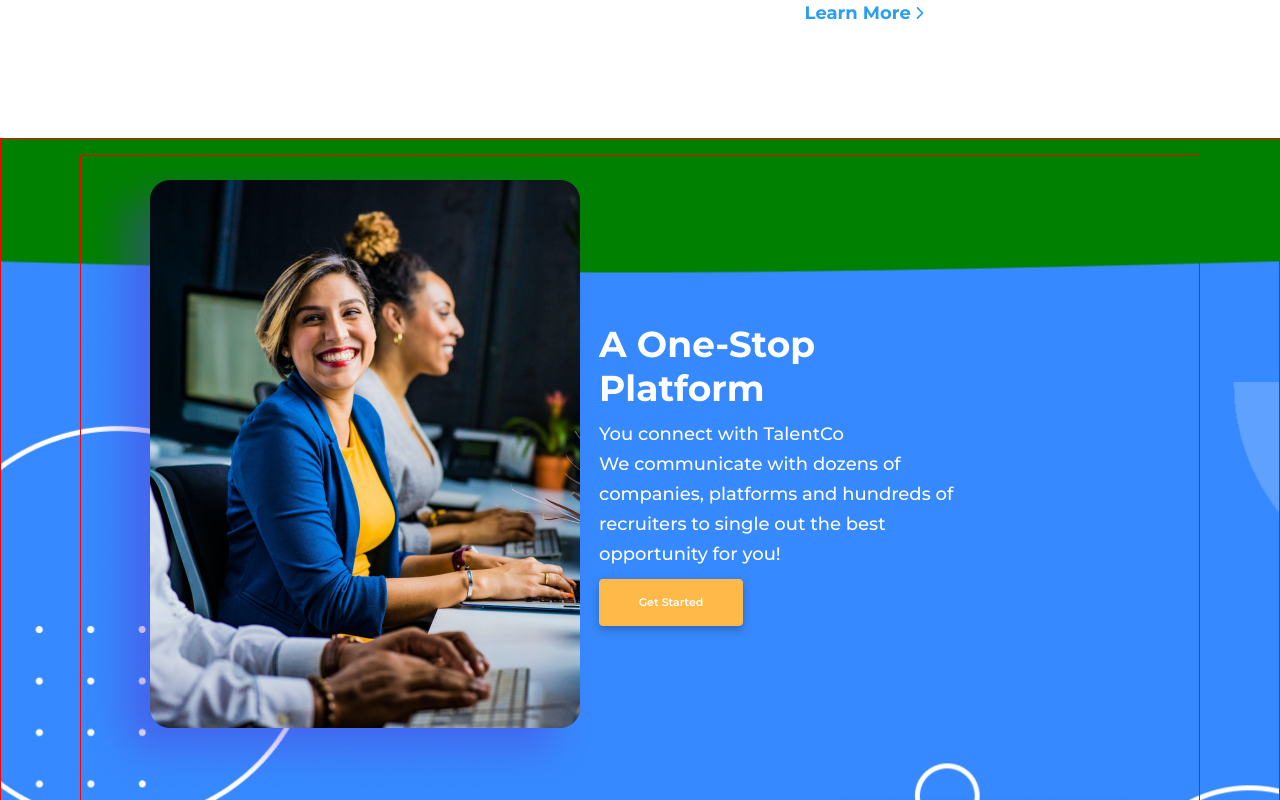
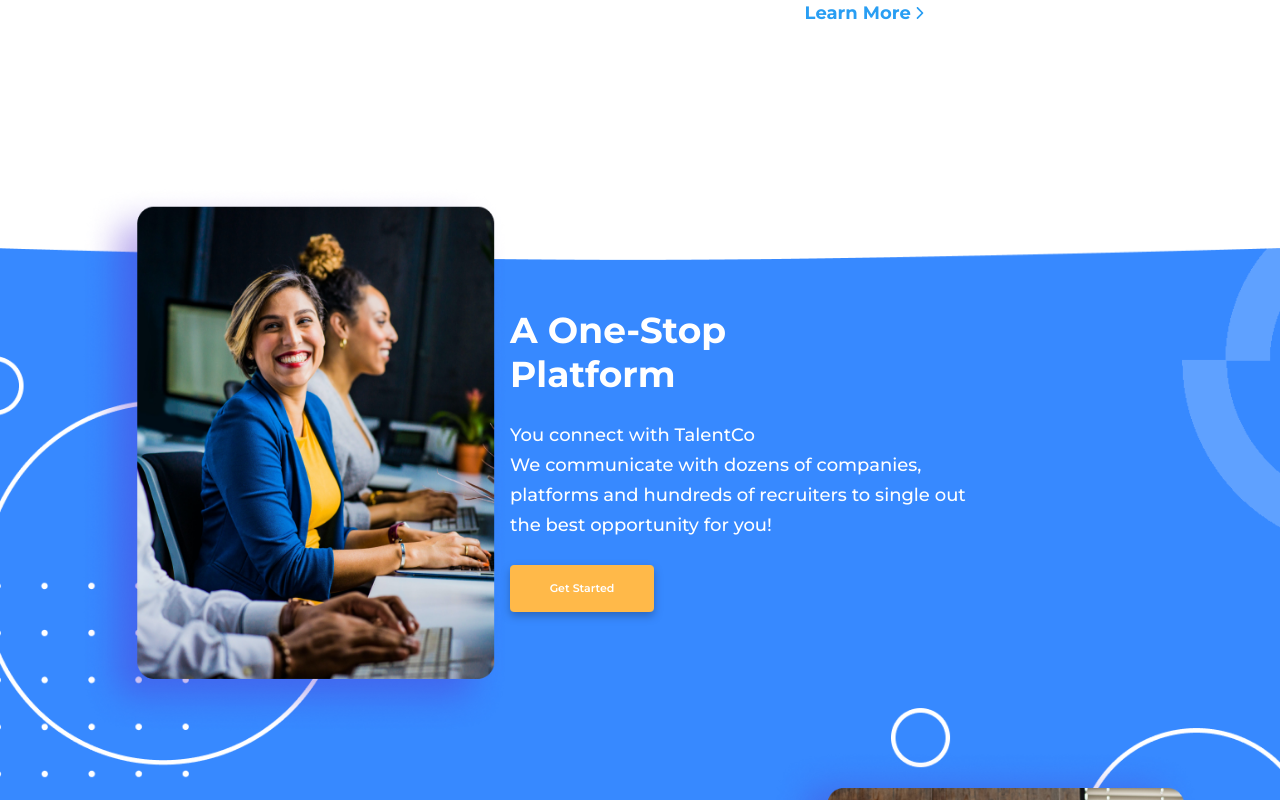
Before and after one commit to Alexkings47/talentco-landing, a React (Create React App) app: page / in a window 1280 px wide. Shown: the part 1560-2360 px from the top of the page. Built offline with nearby package versions, Linux system fonts and the light colour scheme.

Commit message:
responsiveness

```diff
--- a/src/components/sections/Features.js
+++ b/src/components/sections/Features.js
@@ -50,18 +50,16 @@ export default Features;
 const StyledSection = styled.section`
   background: url(${background}) no-repeat center/ cover;
   position: relative;
-  background-color: green;
   color: white;
-  padding: 1rem 0;
+  padding: 3rem 0 0 0;
   margin-top: 3rem;
-  border: 1px solid red;
 
   .item-box {
     display: flex;
     flex-direction: column;
     max-width: 70rem;
     margin: 0 auto;
-    border: 1px solid red;
+
   }
   .item1,
   .item2 {
@@ -76,7 +74,8 @@ const StyledSection = styled.section`
   }
   .item2 {
     align-self: flex-end;
-    /* margin-top: 2rem; */
+    margin-bottom: -3rem;
+    margin-top: 1rem;
   }
   h3 {
     color: white;
@@ -84,13 +83,14 @@ const StyledSection = styled.section`
     font-size: 36px;
     line-height: 44px;
   }
-  .feature-img2 {
+  .feature-img {
     width: 430px;
     height: 548px;
   }
   .feature-img2 {
     width: 430px;
     height: 548px;
+
   }
   .featured-text,
   .featured-text2 {
@@ -105,20 +105,46 @@ const StyledSection = styled.section`
   }
 
   @media (max-width: 1000px) {
+    .item-box > * {
+      max-width: 90%;
+    }
+    .featured-text,
+    .featured-text2 {
+      max-width: 50%;
+      min-height: 23rem;
+    }
+    .featured-text2 {
+      min-height: 25rem;
+    }
   }
-
-  @media (max-width: 800px) {
-    .item-box {
-      max-width: 95%;
-    }
+  @media (max-width: 850px) {
     .item-box > * {
       align-self: center;
+      max-width: 100%;
+    }
+    .feature-img,
+    .feature-img2 {
+      width: 350px;
     }
   }
-  @media (max-width: 600px) {
+  @media (max-width: 650px) {
+    .item-box {
+      padding-top: 4rem;
+    }
     .item1,
     .item2 {
       flex-direction: column;
     }
+    .feature-img,
+    .feature-img2 {
+      width: 380px;
+      height: 450px;
+    }
+    .featured-text,
+    .featured-text2 {
+      max-width: 350px;
+      text-align: center;
+      align-items: center;
+    }
   }
 `;
--- a/src/components/sections/Testimonial.js
+++ b/src/components/sections/Testimonial.js
@@ -100,8 +100,8 @@ const StyledSection = styled.section`
     height: 100%;
     box-shadow: 0px 18px 52.8537px rgba(215, 228, 249, 0.5);
   }
-  @media(max-width:1000px) {
-    .underlay{
+  @media (max-width: 1000px) {
+    .underlay {
       min-width: 30rem;
     }
   }
@@ -109,5 +109,16 @@ const StyledSection = styled.section`
     .underlay {
       min-width: 25rem;
     }
+    @media (max-width: 500px) {
+      .testimony-text {
+        font-size: 20px;
+      }
+      .testimony {
+        padding: 1.5rem 2rem;
+      }
+      .underlay {
+        min-width: 23rem;
+      }
+    }
   }
 `;
```
